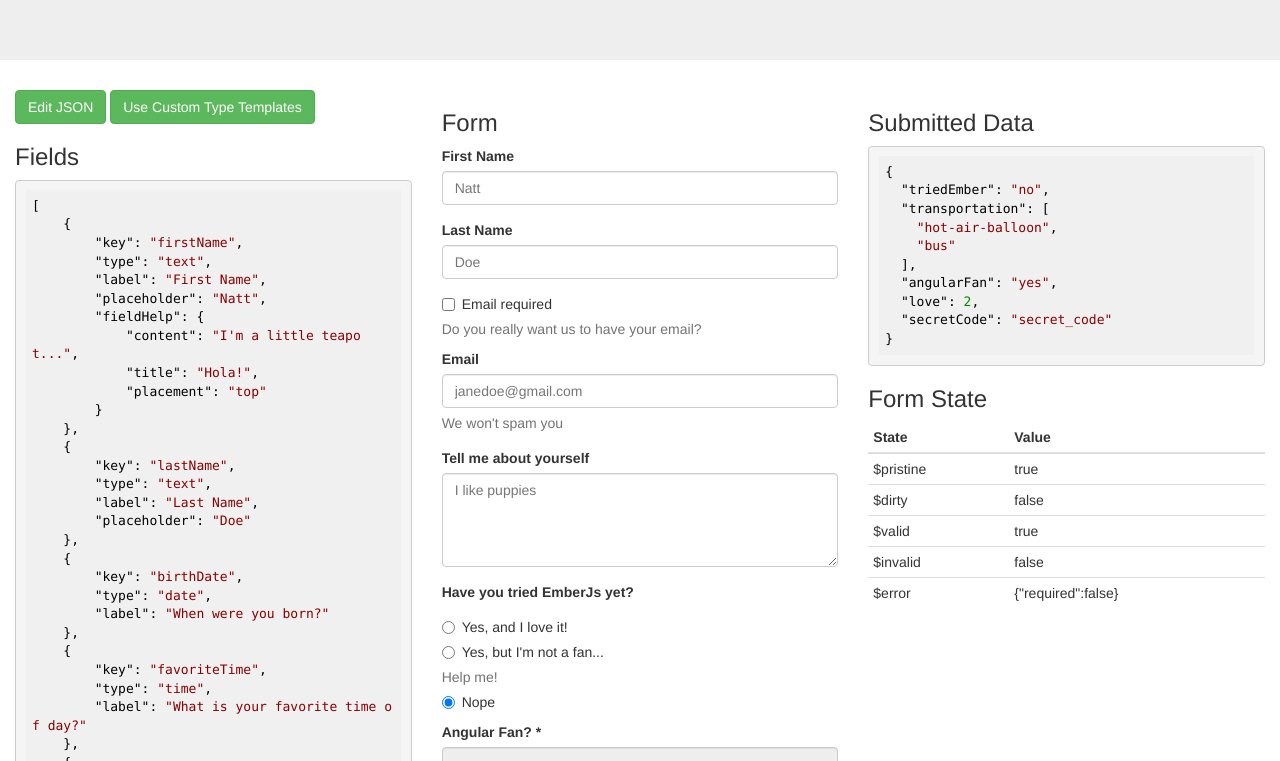
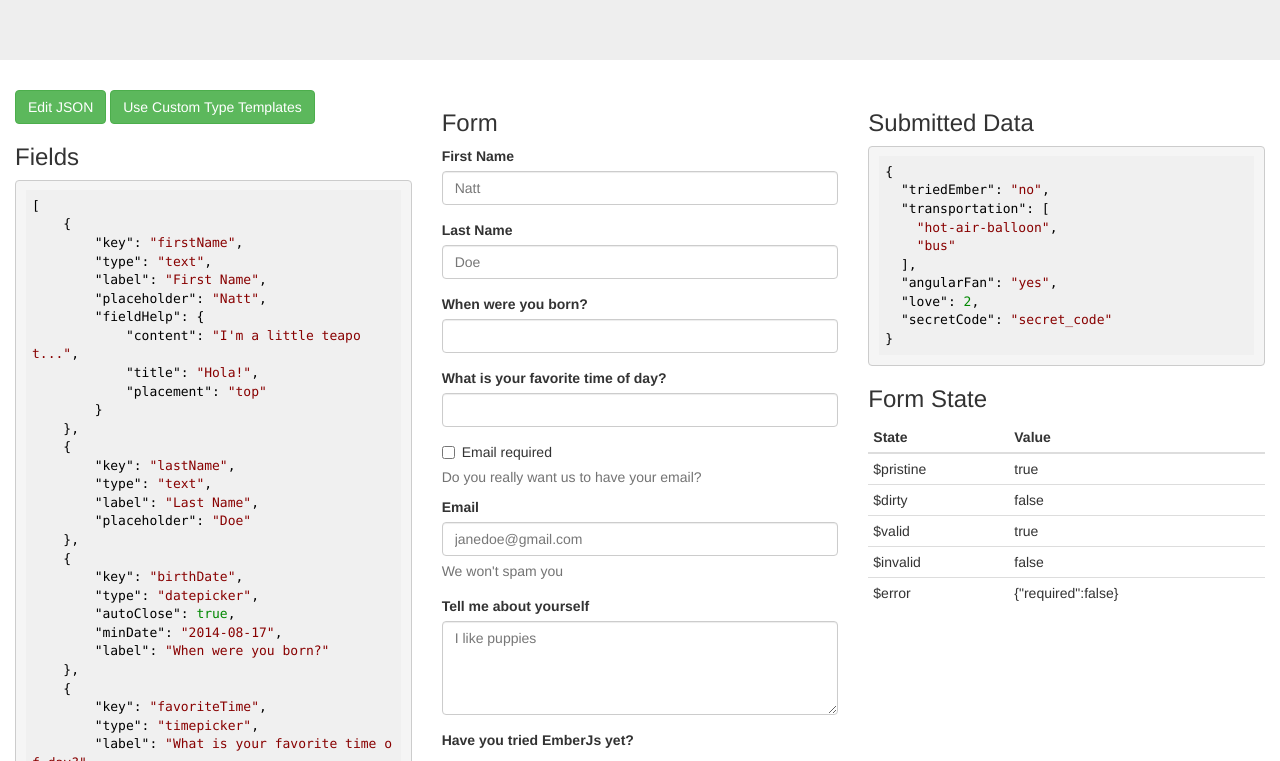
Before and after one commit to gizmoboy/FromlyAngularStrap, a website: page demo/index.html in a window 1280 px wide. Shown: the part 191-952 px from the top of the page. Drawn offline with Linux system fonts and the light colour scheme.

Commit message:
Added demo data; changed attribute autoclose to autoClose

```diff
--- a/demo/views/custom-field-datepicker.html
+++ b/demo/views/custom-field-datepicker.html
@@ -21,7 +21,7 @@
     		data-container="{{options.container}}"
     		date-template="{{!!options.template ? options.template : '$typeahead'}}"
     		data-date-format="{{!!options.dateFormat ? options.dateFormat : 'shortDate'}}"
-    		data-autoclose="{{options.autoclose}}"
+    		data-autoclose="{{options.autoClose}}"
     		data-use-native="{{options.useNative}}"
     		data-min-date="{{options.minDate}}"
     		data-max-date="{{options.maxDate}}"
--- a/demo/views/custom-field-timepicker.html
+++ b/demo/views/custom-field-timepicker.html
@@ -22,7 +22,7 @@
             date-template="{{!!options.template ? options.template : '$typeahead'}}"
             data-time-format="{{!!options.timeFormat ? options.timeFormat : 'shortTime'}}"
             data-time-type="{{!!options.timeType ? options.timeType : 'date'}}"
-            data-autoclose="{{options.autoclose}}"
+            data-autoclose="{{options.autoClose}}"
             data-use-native="{{options.useNative}}"
             data-min-time="{{options.minTime}}"
             data-max-time="{{options.maxTime}}"
--- a/demo/views/home.js
+++ b/demo/views/home.js
@@ -79,11 +79,13 @@ app.controller('home', function($scope, $parse, $window, usingCustomTypeTemplate
 		placeholder: 'Doe'
 	}, {
 		key: 'birthDate',
-		type: 'date',
+		type: 'datepicker',
+		autoClose: true,
+		minDate: '2014-08-17',
 		label: 'When were you born?'
 	}, {
 		key: 'favoriteTime',
-		type: 'time',
+		type: 'timepicker',
 		label: 'What is your favorite time of day?'
 	}, {
 		key: 'emailRequired',
```
